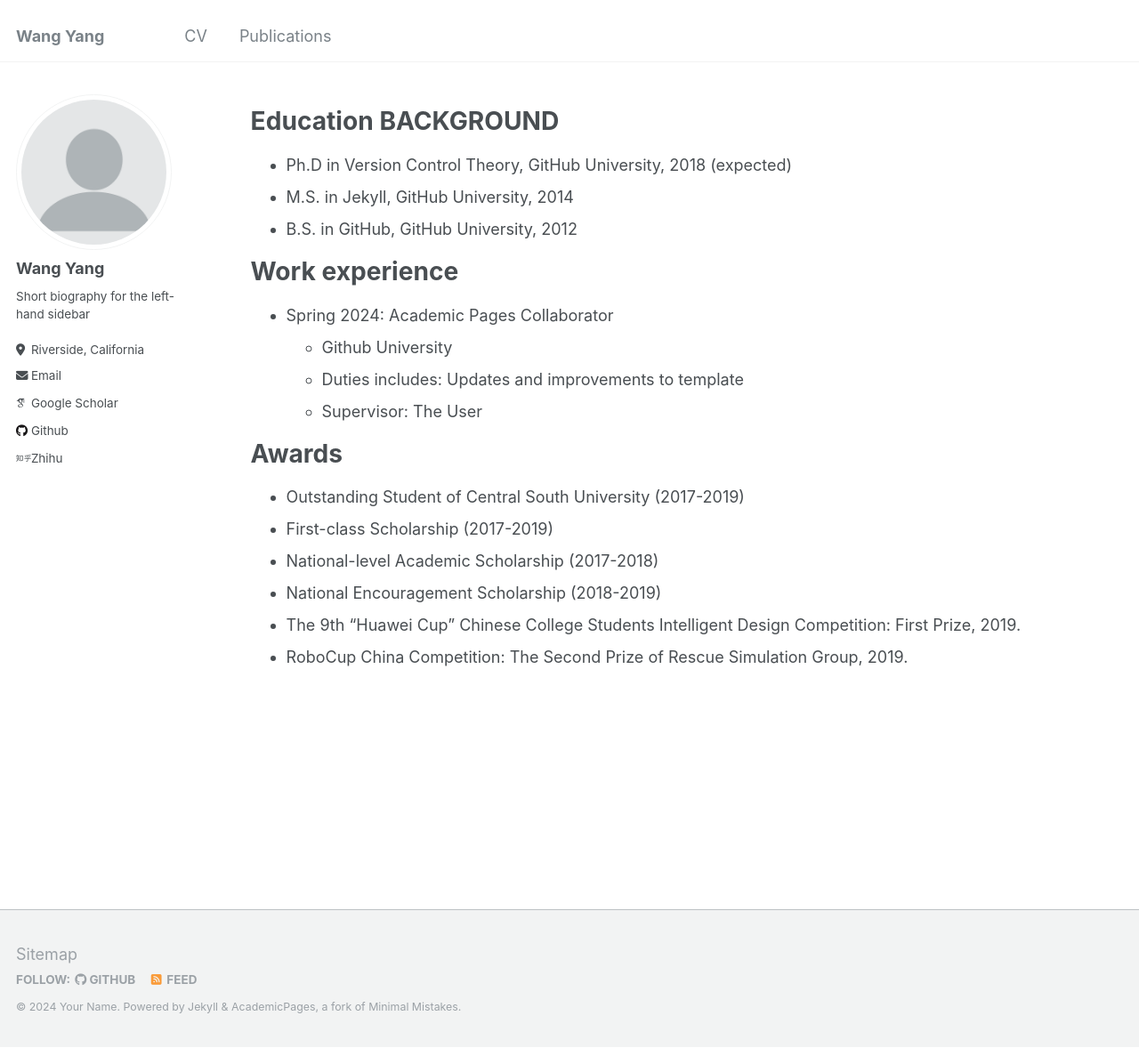
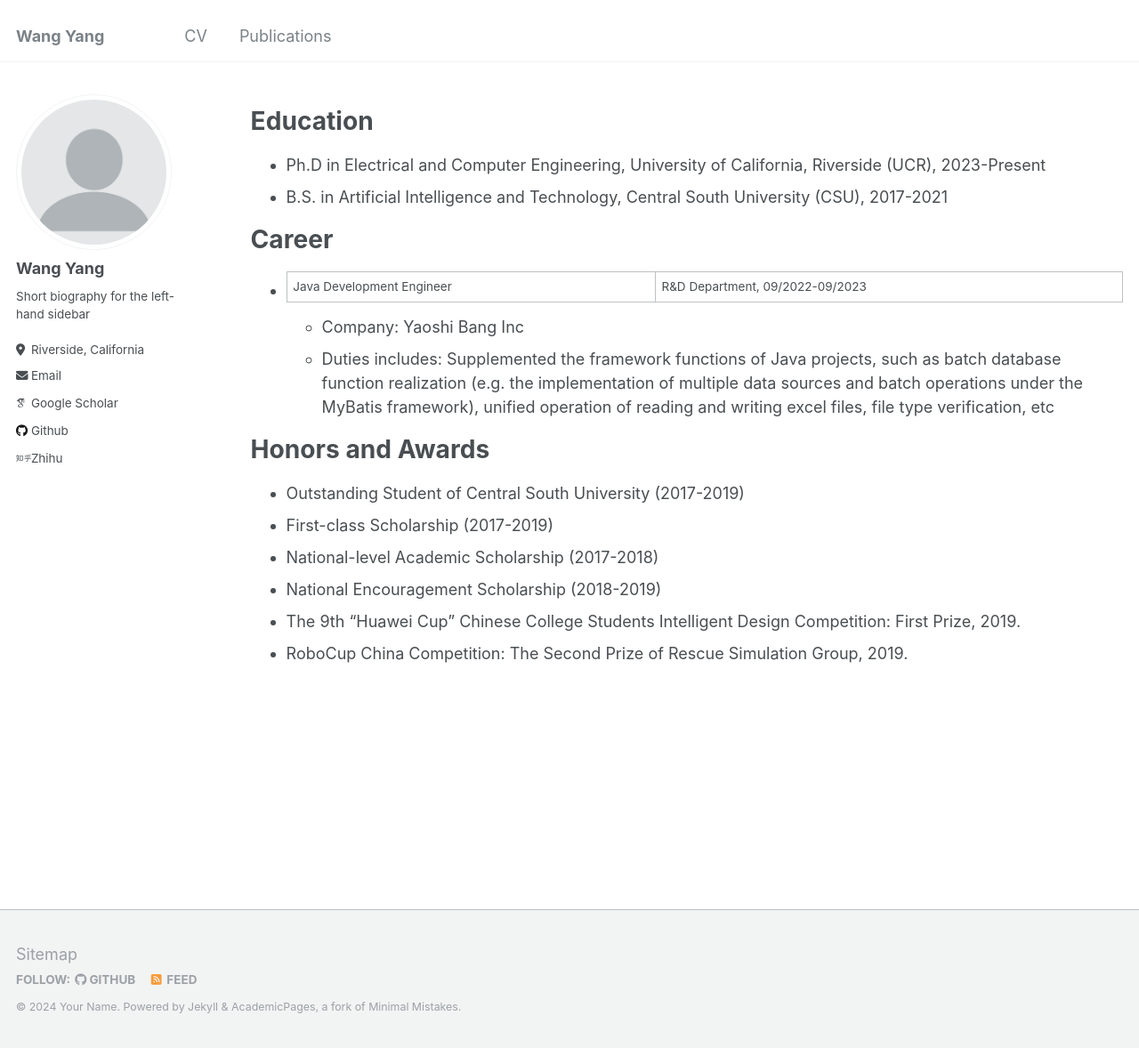
Before and after one commit to uservan/uservan.github.io, a Jekyll site: the page built from _pages/cv.md, in a window 1280 px wide and 1178 px high. Shown: the whole window at 89% size. Built offline with Jekyll 4.4.1, drawn with Linux system fonts in a browser that asks for light colours; some web fonts are replaced.

Commit message:
Update cv.md

```diff
--- a/_pages/cv.md
+++ b/_pages/cv.md
@@ -9,20 +9,18 @@ redirect_from:
 
 {% include base_path %}
 
-Education BACKGROUND
+Education
 ======
-* Ph.D in Version Control Theory, GitHub University, 2018 (expected)
-* M.S. in Jekyll, GitHub University, 2014
-* B.S. in GitHub, GitHub University, 2012
+* Ph.D in Electrical and Computer Engineering, University of California, Riverside (UCR), 2023-Present
+* B.S. in Artificial Intelligence and Technology, Central South University (CSU), 2017-2021
 
-Work experience
+Career
 ======
-* Spring 2024: Academic Pages Collaborator
-  * Github University
-  * Duties includes: Updates and improvements to template
-  * Supervisor: The User
+* Java Development Engineer | R&D Department, 09/2022-09/2023
+  * Company: Yaoshi Bang Inc
+  * Duties includes: Supplemented the framework functions of Java projects, such as batch database function realization (e.g. the implementation of multiple data sources and batch operations under the MyBatis framework), unified operation of reading and writing excel files, file type verification, etc
 
-Awards
+Honors and Awards
 =====
 - Outstanding Student of Central South University (2017-2019)
 - First-class Scholarship (2017-2019)
```
